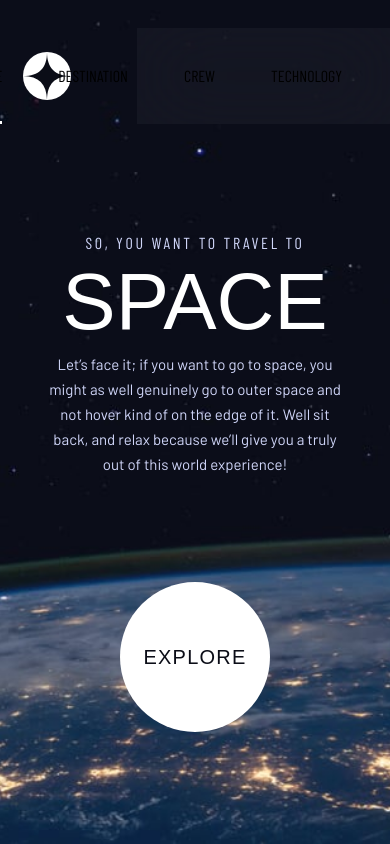
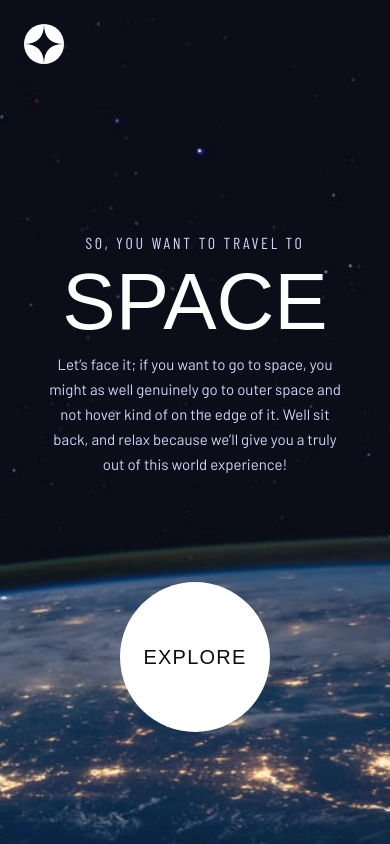
Before and after one commit to jdubcodes/fem-space-tourism, a Next.js app: page / in a window 390 px wide. Built offline with nearby package versions, Linux system fonts and the light colour scheme; a web font is replaced by a local one.

Commit message:
Hide desktop nav on small screens

```diff
--- a/src/app/components/Navbar.jsx
+++ b/src/app/components/Navbar.jsx
@@ -12,14 +12,17 @@ export default function Navbar() {
 
   return (
     <nav
-      className={`${barlowCondensed.className} pt-16 px-[3rem] md:px-[6rem] lg:px-[10.45rem]`}
+      className={`${barlowCondensed.className} pt-16 px-[3rem] md:px-[6rem] lg:px-[10.45rem] absolute`}
     >
-      <Link href='/' className='z-10 absolute left-[6vw] -translate-y-[12px]'>
+      <Link
+        href='/'
+        className='z-10 absolute w-10 h-10 md:w-12 md:h-12 left-6 top-6 md:left-[6vw] md:translate-y-[28px]'
+      >
         <Image src='/shared/logo.svg' alt='Logo' width={48} height={48} />
       </Link>
       <div className='flex items-center justify-end xl:justify-between max-w-[69.125rem] mx-auto'>
         <span className='left-0 w-[478px] h-[0.0625rem] bg-white opacity-[0.2515] z-20 hidden xl:inline'></span>
-        <ul className='flex gap-14 text-lg z-20'>
+        <ul className='hidden md:flex gap-14 text-lg z-20'>
           {menuItems.map((item, index) => (
             <li key={index}>
               <Link
@@ -38,7 +41,7 @@ export default function Navbar() {
             </li>
           ))}
         </ul>
-        <div className='absolute right-0 w-[65vw] lg:w-[60vw] xl:w-[57vw] nav-bg z-10'></div>
+        <div className='hidden absolute right-0 w-[65vw] lg:w-[60vw] xl:w-[57vw] nav-bg z-10 md:inline-block'></div>
       </div>
     </nav>
   )
```
